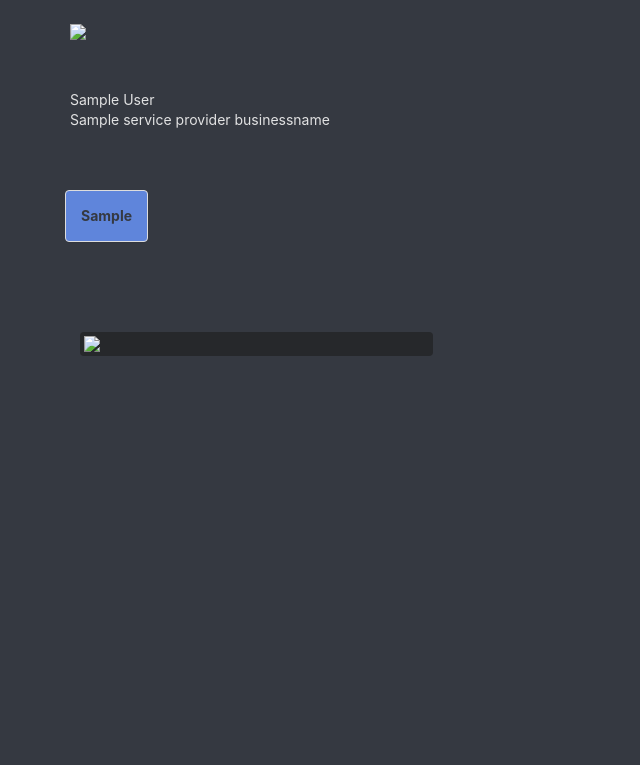
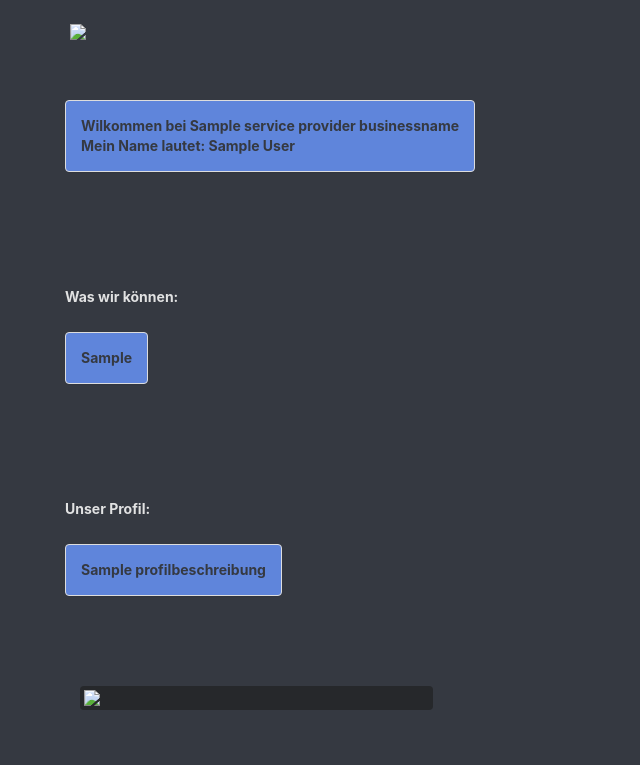
Before and after one commit to YannickMetz/Anwendungsprojekt, a Flask app: template app/templates/view_business_profile.html in a window 1280 px wide. Shown: the part 51-816 px from the top of the page, without its empty margins (0-640 px from the left). Before the commit the page ends 407 px from the top, so only its background shows below. Run offline with Flask 2, Linux system fonts and the light colour scheme; tables that the repository leaves empty hold one stand-in row (values such as "Sample post"); the template is opened without the code that fills it: values that come from a table or form of the project are taken from there, most other values are stand-ins (such as "Sample title", 1, 10 or a date in 2020); some libraries are stand-ins or nearby versions.

Commit message:
dienstleisterprofil abgeschlossen

```diff
--- a/app/models.py
+++ b/app/models.py
@@ -99,7 +99,7 @@ class Dienstleisterprofil(db.Model):
     profilbild = db.Column(db.LargeBinary)
     bewertung_rel = relationship("Dienstleisterbewertung")
     bewertung = db.Column(db.Float, db.ForeignKey("Dienstleisterbewertung.zufriedenheit"))
-    profilbeschreibung = db.Column(db.String)
+    profilbeschreibung = db.Column(db.String(100))
     bildergalerie_rel = relationship("DienstleisterProfilGalerie", back_populates="d_profil_rel")
 
 class DienstleisterProfilGalerie(db.Model):
--- a/app/templates/view_business_profile.html
+++ b/app/templates/view_business_profile.html
@@ -10,16 +10,23 @@ content %}
 </div>
 
 <div class="container container-standard">
-  <div class="row">
-    <div class="col-lg-8 col-md-10 mx-auto content">
-      {{ service_provider_firstname }} {{ service_provider_lastname }}<br />
-      {{ service_provider_businessname }}
+  <div class="gallery">
+    <div class="row">
+      <div class="panel panel-default service">
+        <div class="panel-body">
+          Wilkommen bei {{ service_provider_businessname }}<br />
+          Mein Name lautet: {{ service_provider_firstname }} {{
+          service_provider_lastname }}
+          <br />
+        </div>
+      </div>
     </div>
   </div>
 </div>
 
 <div class="container container-standard">
   <div class="gallery">
+    <b class="row container-standard">Was wir können:</b>
     <div class="row">
       {% for service in services %}
       <div class="panel panel-default service">
@@ -29,6 +36,20 @@ content %}
         </div>
       </div>
       {% endfor %}
+    </div>
+  </div>
+</div>
+
+<div class="container container-standard">
+  <div class="gallery">
+    <b class="row container-standard">Unser Profil:</b>
+    <div class="row">
+      <div class="panel panel-default service">
+        <div class="panel-body">
+          {{service_provider_profile.profilbeschreibung}}
+          <br />
+        </div>
+      </div>
     </div>
   </div>
 </div>
```
Also changed, not shown: app/views.py (+8 -4 lines).
